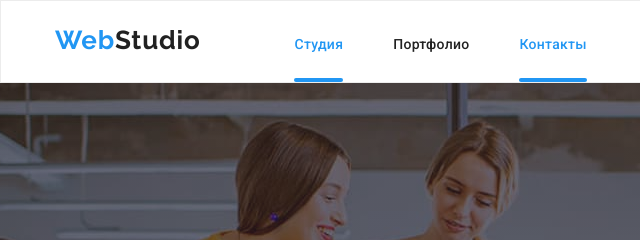
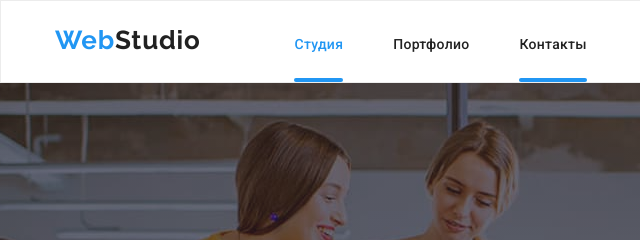
Before and after one commit to Elena-86/goit-markup-hw-05, a plain HTML site: page index.html in a window 1280 px wide. Both pictures are taken after a click on the link "Контакты". Shown: the top 240 px of the page, 0-640 px from the left. Drawn offline with nearby package versions, Linux system fonts and the light colour scheme.

Commit message:
final change hw 050

```diff
--- a/css/styles.css
+++ b/css/styles.css
@@ -272,24 +272,6 @@ p {
   transition-timing-function: var(--timing-funktion);
 }
 
-.site-nav .link::after {
-  content: "";
-  position: absolute;
-  display: block;
-  width: 100%;
-  height: 4px;
-  border-radius: 2px;
-  background-color: var(--accent-color);
-  left: 0;
-  bottom: 0;
-  opacity: 0;
-}
-
-.site-nav .link:hover::after,
-.site-nav .link:focus::after {
-  opacity: 1;
-}
-
 .auth-nav {
   margin-left: auto;
 }
@@ -544,7 +526,8 @@ p {
 /* Оформление секции "Наши клиенты" */
 .client-link {
   box-sizing: border-box;
-  border: 1px solid #afb1b8;
+  border: 1px solid;
+  border-color: var(--logo-color);
   border-radius: 4px;
   background-position: center;
   padding: 0;
@@ -554,7 +537,7 @@ p {
   width: 170px;
   height: 90px;
 
-  transition-property: color;
+  transition-property: border-color;
   transition-duration: 250ms;
   transition-timing-function: var(--timing-funktion);
 }
@@ -871,16 +854,13 @@ address {
 }
 
 .current-link {
+  position: relative;
   color: var(--accent-color);
   text-decoration: none;
   padding-top: 30px;
   padding-bottom: 30px;
 
   display: inline-block;
-  position: relative;
-  transition-property: opacity;
-  transition-duration: 250ms;
-  transition-timing-function: var(--timing-funktion);
 }
 
 .current-link::after {
@@ -893,6 +873,37 @@ address {
   background-color: var(--accent-color);
   left: 0;
   bottom: 0;
+  opacity: 1;
+}
+
+.contacts-link {
+  color: var(--title-text-color);
+  text-decoration: none;
+  padding-top: 30px;
+  padding-bottom: 30px;
+
+  display: inline-block;
+  position: relative;
+  transition-property: opacity;
+  transition-duration: 250ms;
+  transition-timing-function: var(--timing-funktion);
+}
+
+.contacts-link::after {
+  content: "";
+  position: absolute;
+  display: block;
+  width: 100%;
+  height: 4px;
+  border-radius: 2px;
+  background-color: var(--accent-color);
+  left: 0;
+  bottom: 0;
+  opacity: 0;
+}
+
+.contacts-link:hover::after,
+.contacts-link:focus::after {
   opacity: 1;
 }
 
--- a/index.html
+++ b/index.html
@@ -22,7 +22,7 @@
         <ul class="site-nav">
             <li class="item"><a class="current-link" href="./index.html">Студия</a></li>
             <li class="item"><a class="link" href="./portfolio.html">Портфолио</a></li>
-            <li class="item"><a class="link" href="#">Контакты</a></li>
+            <li class="item"><a class="contacts-link" href="#">Контакты</a></li>
         </ul>
      </nav>
 <ul class="auth-nav">
```
Also changed, not shown: portfolio.html (+1 -1 lines).
